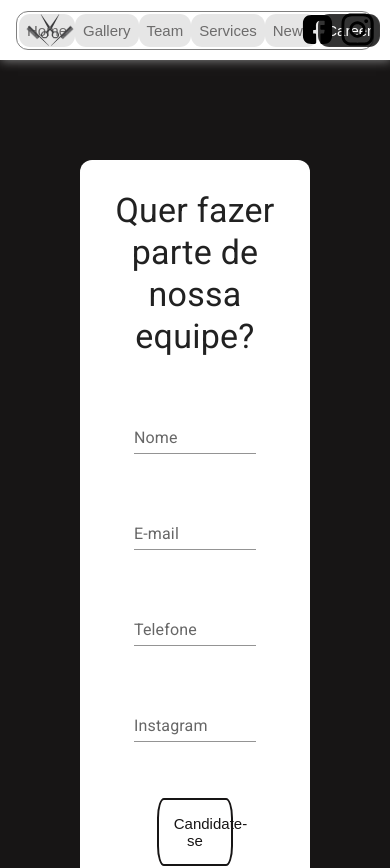
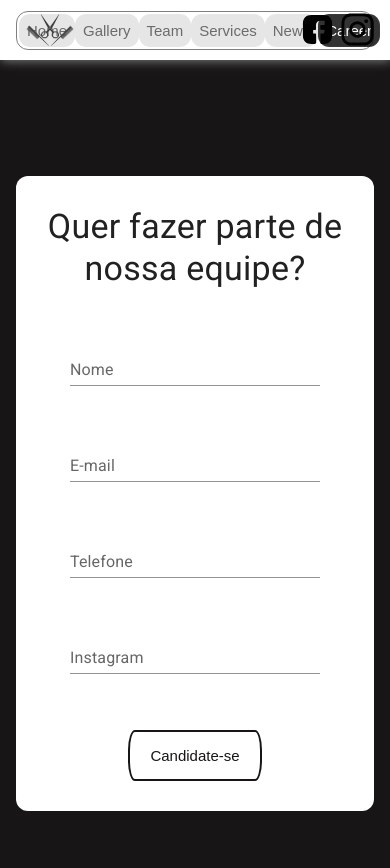
Before and after one commit to OBitencourt/barbershop, a Next.js app: page /career in a window 390 px wide. Shown: the top 868 px of the page. Built offline with nearby package versions, Linux system fonts and the light colour scheme; a web font is replaced by a local one.

Commit message:
feat: adding responsivity to career page

```diff
--- a/pages/career.tsx
+++ b/pages/career.tsx
@@ -36,7 +36,18 @@ const Career = () => {
         <>
             <Container
                 maxWidth='md'
-                sx={{display: 'flex', justifyContent: 'center', alignItems: 'center', padding: 10}}
+                sx={{
+                    display: 'flex',
+                    justifyContent: 'center',
+                    alignItems: 'center',
+                    padding: 10,
+
+                    '@media (max-width: 489px)': {  // Para telas pequenas (mobile)
+                        padding: 2,
+                        marginBottom: 10,
+                        marginTop: 10
+                    },
+                }}
             >
                 <StyledBox
                 >
```
